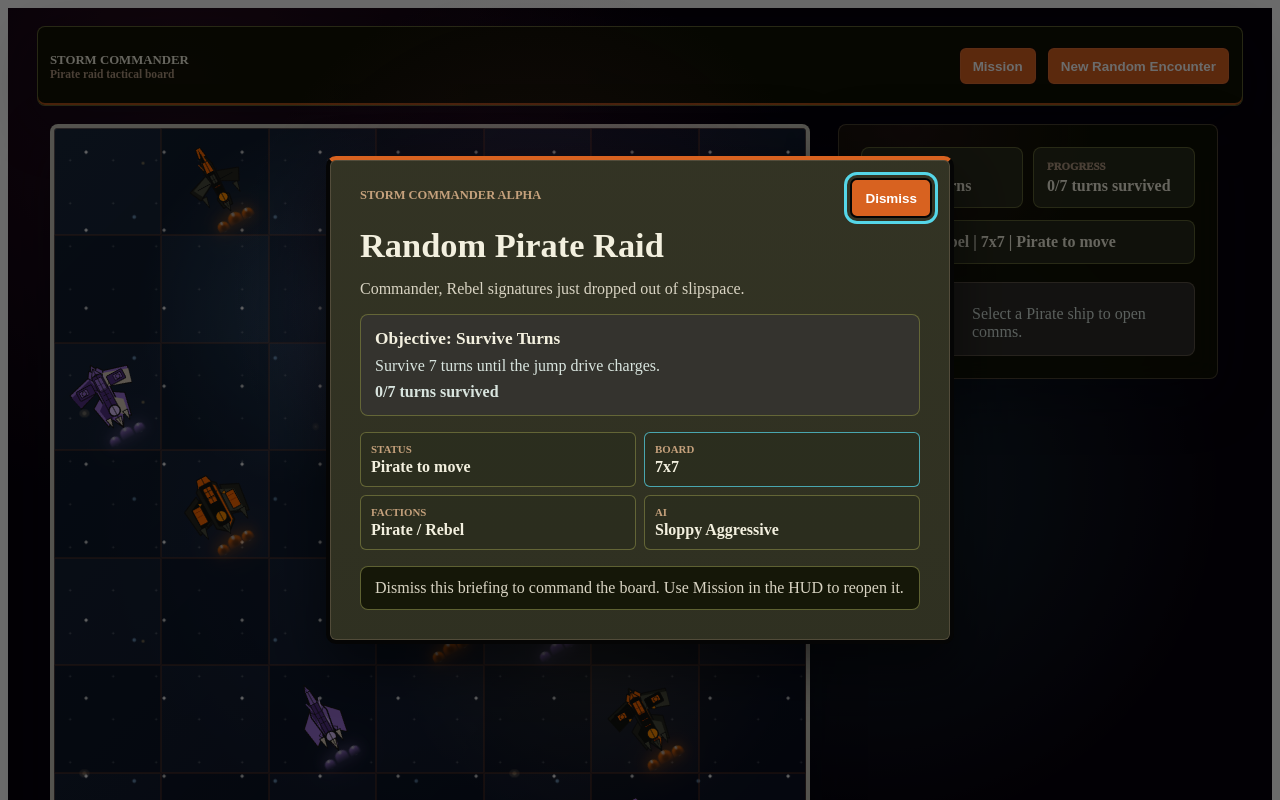
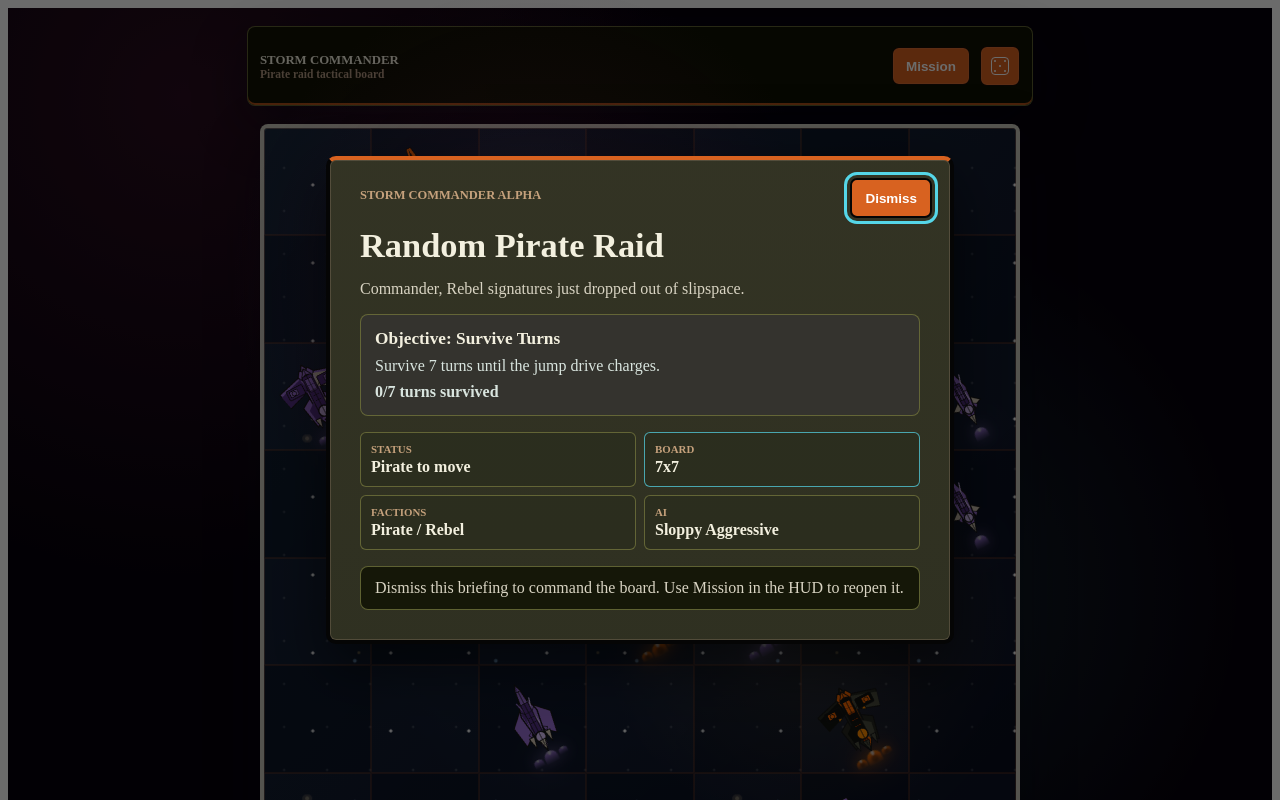
Before and after one commit to delahackerrocker/Storm-Commander, a React (Vite) app in the folder ReactSource/: page / in a window 1280 px wide. Shown: the top 800 px of the page. Built offline with nearby package versions, Linux system fonts and the light colour scheme; the HTML template or start-up script is replaced by a standard one.

Commit message:
Redesign of Game Screen Part 2

```diff
--- a/ReactSource/src/storm-commander/components/StormCommanderEncounterPage.jsx
+++ b/ReactSource/src/storm-commander/components/StormCommanderEncounterPage.jsx
@@ -201,7 +201,7 @@ function MissionStatList({ encounter, isEnemyThinking }) {
   )
 }
 
-function MissionSummaryPanel({ encounter, isEnemyThinking }) {
+function MissionSummaryPanel({ encounter }) {
   return (
     <section className="storm-mission-summary" aria-label="Mission quick status">
       <dl className="storm-mission-summary-grid">
@@ -214,10 +214,6 @@ function MissionSummaryPanel({ encounter, isEnemyThinking }) {
           <dd>{getObjectiveProgressText(encounter)}</dd>
         </div>
       </dl>
-      <p className="storm-mission-summary-line">
-        {encounter.factions.map(getFactionDisplayName).join(' / ')} | {encounter.board.width}x
-        {encounter.board.height} | {getStatusText(encounter, isEnemyThinking)}
-      </p>
     </section>
   )
 }
@@ -374,8 +370,20 @@ export function StormCommanderEncounterPage({
           >
             Mission
           </button>
-          <button type="button" className="storm-primary-button" onClick={handleNewEncounter}>
-            New Random Encounter
+          <button
+            type="button"
+            className="storm-primary-button storm-icon-button"
+            aria-label="New Random Encounter"
+            title="New Random Encounter"
+            onClick={handleNewEncounter}
+          >
+            <span className="storm-dice-icon" aria-hidden="true">
+              <span className="storm-dice-pip storm-dice-pip-one" />
+              <span className="storm-dice-pip storm-dice-pip-two" />
+              <span className="storm-dice-pip storm-dice-pip-three" />
+              <span className="storm-dice-pip storm-dice-pip-four" />
+              <span className="storm-dice-pip storm-dice-pip-five" />
+            </span>
           </button>
         </div>
       </div>
@@ -446,7 +454,7 @@ export function StormCommanderEncounterPage({
         </section>
 
         <aside className="storm-encounter-panel" aria-label="Encounter status">
-          <MissionSummaryPanel encounter={encounter} isEnemyThinking={isEnemyThinking} />
+          <MissionSummaryPanel encounter={encounter} />
           <PilotPanel selectedPiece={selectedPiece} />
         </aside>
       </main>
--- a/ReactSource/src/styles/stormCommander.css
+++ b/ReactSource/src/styles/stormCommander.css
@@ -732,7 +732,7 @@
 }
 
 .storm-commander-root.storm-encounter-root > .storm-encounter-topbar {
-  width: min(1180px, calc(100vw - 32px));
+  width: min(760px, calc(100vw - 32px));
   min-height: 58px;
   justify-content: space-between;
   gap: 16px;
@@ -789,6 +789,58 @@
   box-shadow: inset 0 0 0 1px rgba(243, 240, 223, 0.08);
 }
 
+.storm-commander-root.storm-encounter-root .storm-icon-button {
+  width: 40px;
+  height: 40px;
+  min-width: 40px;
+  min-height: 40px;
+  padding: 0;
+  display: inline-grid;
+  place-items: center;
+}
+
+.storm-commander-root .storm-dice-icon {
+  width: 18px;
+  height: 18px;
+  display: grid;
+  grid-template-columns: repeat(3, 1fr);
+  grid-template-rows: repeat(3, 1fr);
+  gap: 2px;
+  padding: 2px;
+  border: 1px solid currentColor;
+  border-radius: 4px;
+  box-sizing: border-box;
+}
+
+.storm-commander-root .storm-dice-pip {
+  width: 2px;
+  height: 2px;
+  align-self: center;
+  justify-self: center;
+  border-radius: 50%;
+  background: currentColor;
+}
+
+.storm-commander-root .storm-dice-pip-one {
+  grid-area: 1 / 1;
+}
+
+.storm-commander-root .storm-dice-pip-two {
+  grid-area: 1 / 3;
+}
+
+.storm-commander-root .storm-dice-pip-three {
+  grid-area: 2 / 2;
+}
+
+.storm-commander-root .storm-dice-pip-four {
+  grid-area: 3 / 1;
+}
+
+.storm-commander-root .storm-dice-pip-five {
+  grid-area: 3 / 3;
+}
+
 .storm-commander-root.storm-encounter-root .storm-primary-button,
 .storm-commander-root.storm-encounter-root .storm-mission-button {
   background: var(--storm-pirate-orange);
@@ -811,12 +863,13 @@
 
 .storm-commander-root .storm-encounter-shell {
   display: grid;
-  grid-template-columns: minmax(320px, 760px) minmax(300px, 380px);
+  grid-template-columns: minmax(320px, 760px);
   gap: 28px;
   width: min(1180px, calc(100vw - 32px));
   margin: 0 auto;
   padding: 18px 0 32px;
   align-items: start;
+  justify-content: center;
 }
 
 .storm-commander-root .storm-encounter-play-area {
@@ -944,6 +997,7 @@
 }
 
 .storm-commander-root .storm-encounter-panel {
+  grid-column: 1;
   display: grid;
   gap: 18px;
   padding: 22px;
@@ -989,16 +1043,6 @@
   color: var(--storm-old-ivory);
   font-weight: 850;
   overflow-wrap: anywhere;
-}
-
-.storm-commander-root .storm-mission-summary-line {
-  margin: 0;
-  padding: 12px 14px;
-  border: 1px solid rgba(107, 110, 58, 0.86);
-  border-radius: var(--radius);
-  color: var(--storm-old-ivory);
-  background: rgba(43, 45, 30, 0.92);
-  font-weight: 850;
 }
 
 .storm-commander-root .storm-objective-panel p,
```
Also changed, not shown: 2 other files (tests, documents, lock files or other folders).
